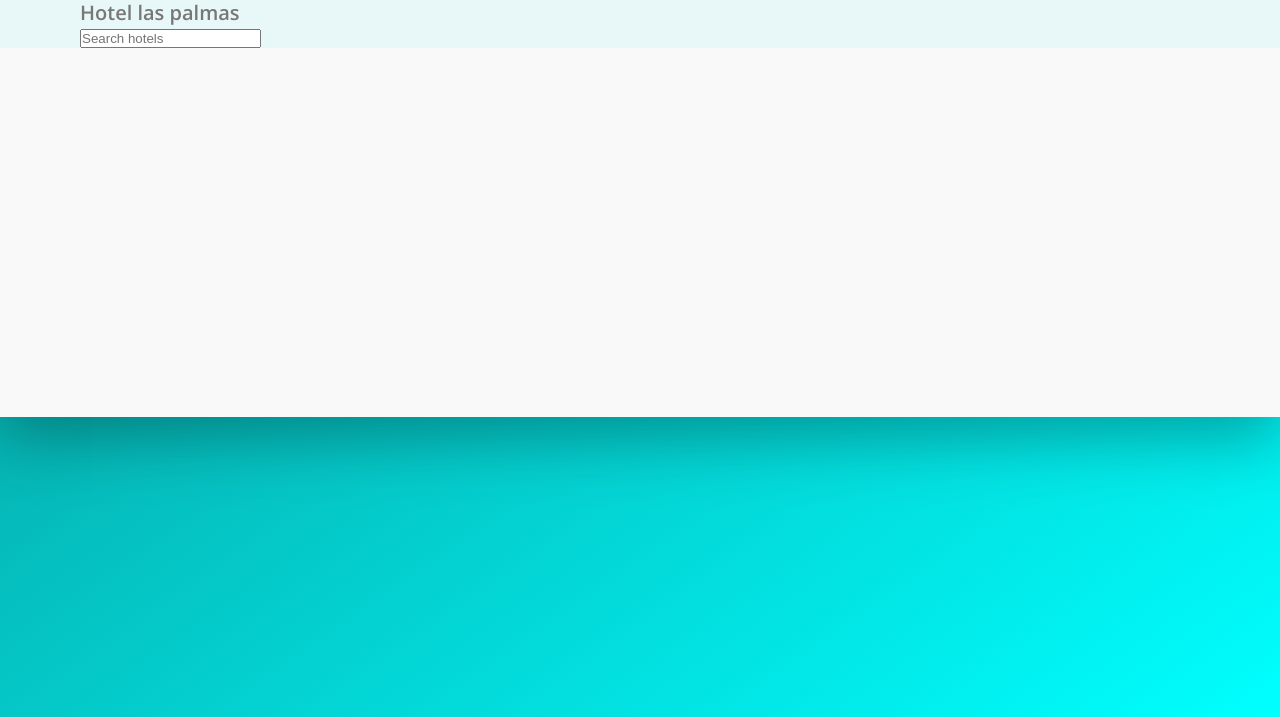
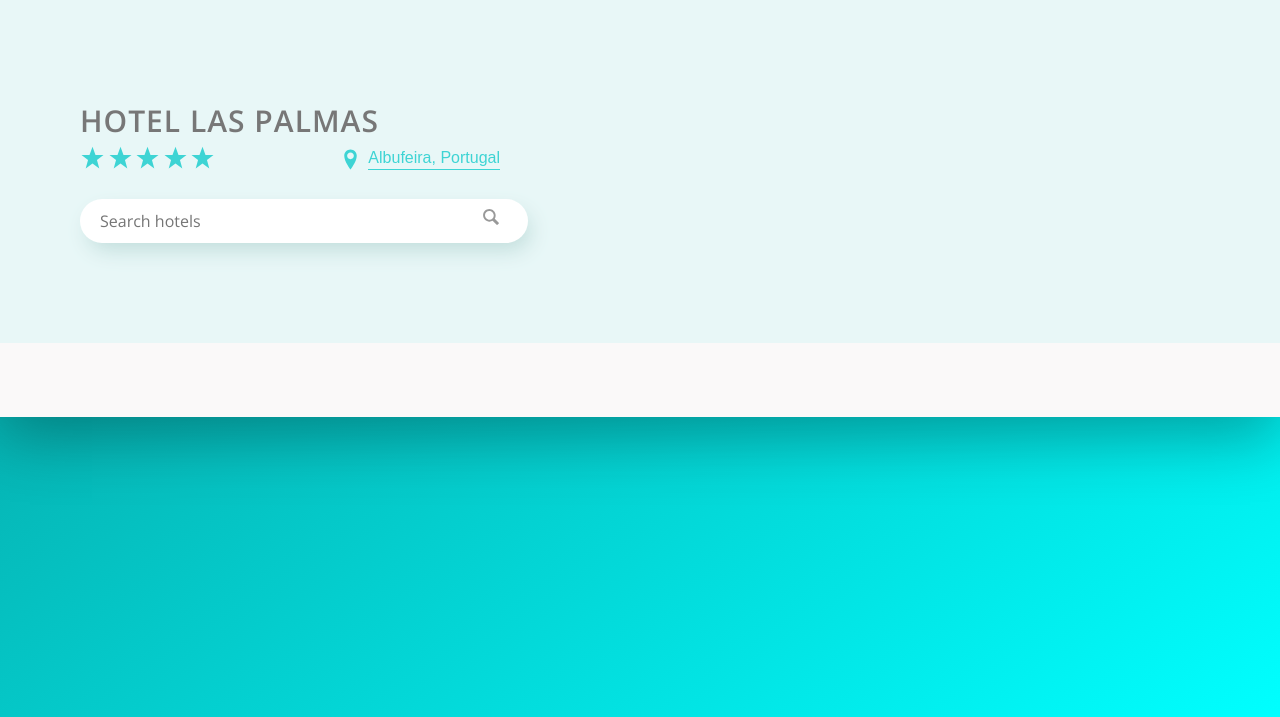
Before and after one commit to Batestickro/TrilloVersionCssAndvanced, a website: page index.html in a window 1280 px wide. Shown: the part 163-880 px from the top of the page. Drawn offline with nearby package versions, Linux system fonts and the light colour scheme.

Commit message:
Title and searchbar

```diff
--- a/index.html
+++ b/index.html
@@ -53,8 +53,39 @@
           <h1 class="header__title">
             Hotel las palmas
           </h1>
-          <input type="text" class="header__search-input" placeholder="Search hotels">
-
+          <div class="header__overview">
+            <div class="header__stars">
+              <svg class="header__star">
+                <use xlink:href="img/sprite.svg#icon-star"></use>
+              </svg>
+              <svg class="header__star">
+                <use xlink:href="img/sprite.svg#icon-star"></use>
+              </svg>
+              <svg class="header__star">
+                <use xlink:href="img/sprite.svg#icon-star"></use>
+              </svg>
+              <svg class="header__star">
+                <use xlink:href="img/sprite.svg#icon-star"></use>
+              </svg>
+              <svg class="header__star">
+                <use xlink:href="img/sprite.svg#icon-star"></use>
+              </svg>
+            </div>
+            <div class="header__location">
+              <svg class="header__location-pin">
+                <use xlink:href="img/sprite.svg#icon-location-pin"></use>
+              </svg>
+              <button class="btn-inline">Albufeira, Portugal</button>
+            </div>
+          </div>
+          <form action="#" class="header__search">
+            <input type="text" class="header__search-input" placeholder="Search hotels">
+            <button class="header__search-button">
+              <svg class="header__search-icon">
+                <use xlink:href="img/sprite.svg#icon-magnifying-glass"></use>
+              </svg>
+            </button>
+          </form>
         </div>
       </div>
     </header>
--- a/sass/_base.scss
+++ b/sass/_base.scss
@@ -14,9 +14,10 @@
 
   --color-bluegrey-light-1: #e8f7f7;
   --color-bluegrey-light-2: #d4ebeb;
+  --color-bluegrey-dark-1: #baf4ff;
 
   --shadow-dark: rgba(0,0,0, .3);
-  --shadow-light: 0 2rem 5rem rgba(0,0,0,.06);
+  --shadow-light: 5px 10px 21px -3px #C1DDDB;
 
   --line: 1px solid var(--color-grey-light-2);
 }
--- /dev/null
+++ b/sass/_btn-inline.scss
@@ -0,0 +1,46 @@
+.btn-inline {
+  border: none;
+  color: var(--color-primary);
+  font-size: 1.6rem;
+  border-bottom: 1px solid currentColor;
+  padding-bottom: 2px;
+  display: inline-block;
+  background-color: transparent;
+  cursor: pointer;
+  transition: all .3s ease-in .12s;
+
+  & span {
+    margin-left: 3px;
+    transition: margin .3s ease-in .12s;
+  }
+
+  &:hover {
+    color: var(--color-grey-dark-1);
+
+    span {
+      margin-left: 8px;
+    }
+  }
+
+  &:focus {
+    outline: none;
+    animation: pulsate 1s infinite;
+  }
+}
+
+@keyframes pulsate {
+  0% {
+    transform: scale(1);
+    box-shadow: none;
+  }
+
+  50% {
+    transform: scale(1.05);
+    box-shadow: 0 1rem 4rem rgba(0,0,0,.25);
+  }
+
+  100% {
+    transform: scale(1);
+    box-shadow: none;
+  }
+}
--- a/sass/_header.scss
+++ b/sass/_header.scss
@@ -21,8 +21,8 @@
     }
 
     &-big, &-small { //Two triangles will make the logo.
-      flex: 0 0 25%;
-      height: 100%; // width and height to 100% to wherever we click the checkbox toggles.
+      flex: 0 0 25%; //Each triangle is 25% wide.
+      height: 100%; //Height to 100% to wherever we click the checkbox toggles.
       position: relative;
       bottom: .8rem;
     }
@@ -86,12 +86,14 @@
 
       &_bottom {
         top: 7.5rem;
+        left: 0;
       }
 
       &_right {
         transform: rotate(63deg);
         left: 1.4rem;
         top: 4.5rem;
+        transition: opacity .5s linear;
       }
     }
   }
@@ -107,7 +109,11 @@
     opacity: 0;
   }
 
-  //Second the big trinagle turns into three lines.
+  &__logo:hover &__lines-small_right {
+    opacity: 0;
+  }
+
+  //Second the big trinagle turns into three horizontal lines.
   &__logo:hover &__lines-big_left {
     transform: rotate(0deg);
     width: 5rem;
@@ -164,5 +170,80 @@
     }
   }
 
+  &__description {
+    display: flex;
+  }
+
+  &__main {
+    flex: 0 0 50%;
+    padding: 10rem 0;
+  }
+
+  &__title {
+    font-size: 3rem;
+    font-weight: 600;
+    text-transform: uppercase;
+    letter-spacing: 1px;
+  }
+
+  &__search {
+
+    &-input {
+      width: 80%;
+      font-family: inherit;
+      font-size: 1.6rem;
+      border: none;
+      padding: 1.1rem 2rem;
+      border-radius: 10rem;
+      box-shadow: var(--shadow-light);
+      transition: all .4s ease-out .2s;
+
+      &:focus {
+        outline: none;
+        width: 90%;
+        background-color: var(--color-bluegrey-light-2);
+      }
+    }
+
+    &-button {
+      position: relative;
+      right: 5rem;
+      border: none;
+      background-color: #fff;
+      transition: all .4s ease-out .2s;
+    }
+
+    &-input:focus + &-button {
+      background-color: var(--color-bluegrey-light-2);
+    }
+
+    &-icon {
+      display: inline-block;
+      width: 2rem;
+      height: 2rem;
+      fill: var(--color-grey-dark-3);
+    }
+  }
+
+  &__overview {
+    width: 75%;
+    display: flex;
+    justify-content: space-between;
+    margin-bottom: 2.5rem;
+  }
+
+  &__star,
+  &__location-pin {
+    width: 2.5rem;
+    height: 2.5rem;
+    fill: var(--color-primary);
+  }
+
+  &__location {
+    font-size: 1.2rem;
+    display: flex;
+    align-items: center;
+    gap: 0 .5rem;
+  }
 
 }
--- a/sass/main.scss
+++ b/sass/main.scss
@@ -1,4 +1,6 @@
 @import "base";
+
+@import "btn-inline";
 
 @import "container";
 
```
Also changed, not shown: css/style.css.
